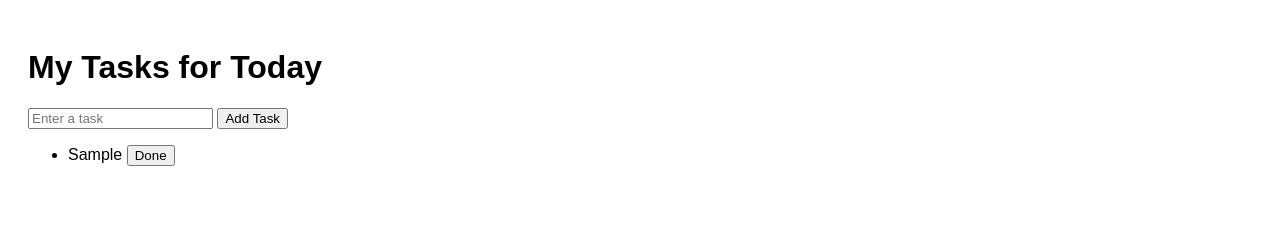
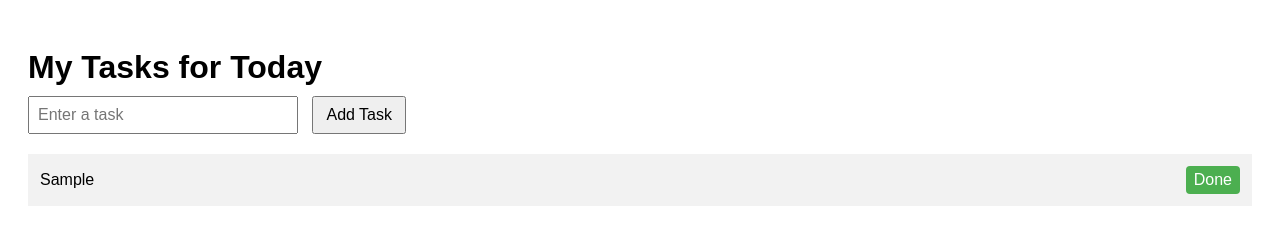
Before and after one commit to adityavenkat14/daily-tasks, a plain HTML site: page index.html in a window 1280 px wide. Both pictures are taken after typing "Sample" into the empty fields and a click on the button "Add Task". Drawn offline with Linux system fonts and the light colour scheme.

Commit message:
Update style.css

```diff
--- a/style.css
+++ b/style.css
@@ -1,9 +1,56 @@
 body {
-  font-family: sans-serif;
+  font-family: Arial, sans-serif;
   padding: 20px;
+}
+
+h1 {
+  margin-bottom: 10px;
+}
+
+.task-input {
+  margin-bottom: 20px;
+}
+
+input[type="text"] {
+  padding: 8px;
+  width: 250px;
+  font-size: 16px;
+}
+
+button {
+  padding: 8px 12px;
+  font-size: 16px;
+  margin-left: 10px;
+}
+
+ul {
+  list-style: none;
+  padding: 0;
+}
+
+li {
+  padding: 12px;
+  background-color: #f2f2f2;
+  margin-bottom: 8px;
+  display: flex;
+  justify-content: space-between;
+  align-items: center;
 }
 
 li.done {
   text-decoration: line-through;
   color: gray;
 }
+
+li button {
+  background-color: #4CAF50;
+  color: white;
+  border: none;
+  padding: 5px 8px;
+  cursor: pointer;
+  border-radius: 4px;
+}
+
+li button:hover {
+  background-color: #45a049;
+}
```
